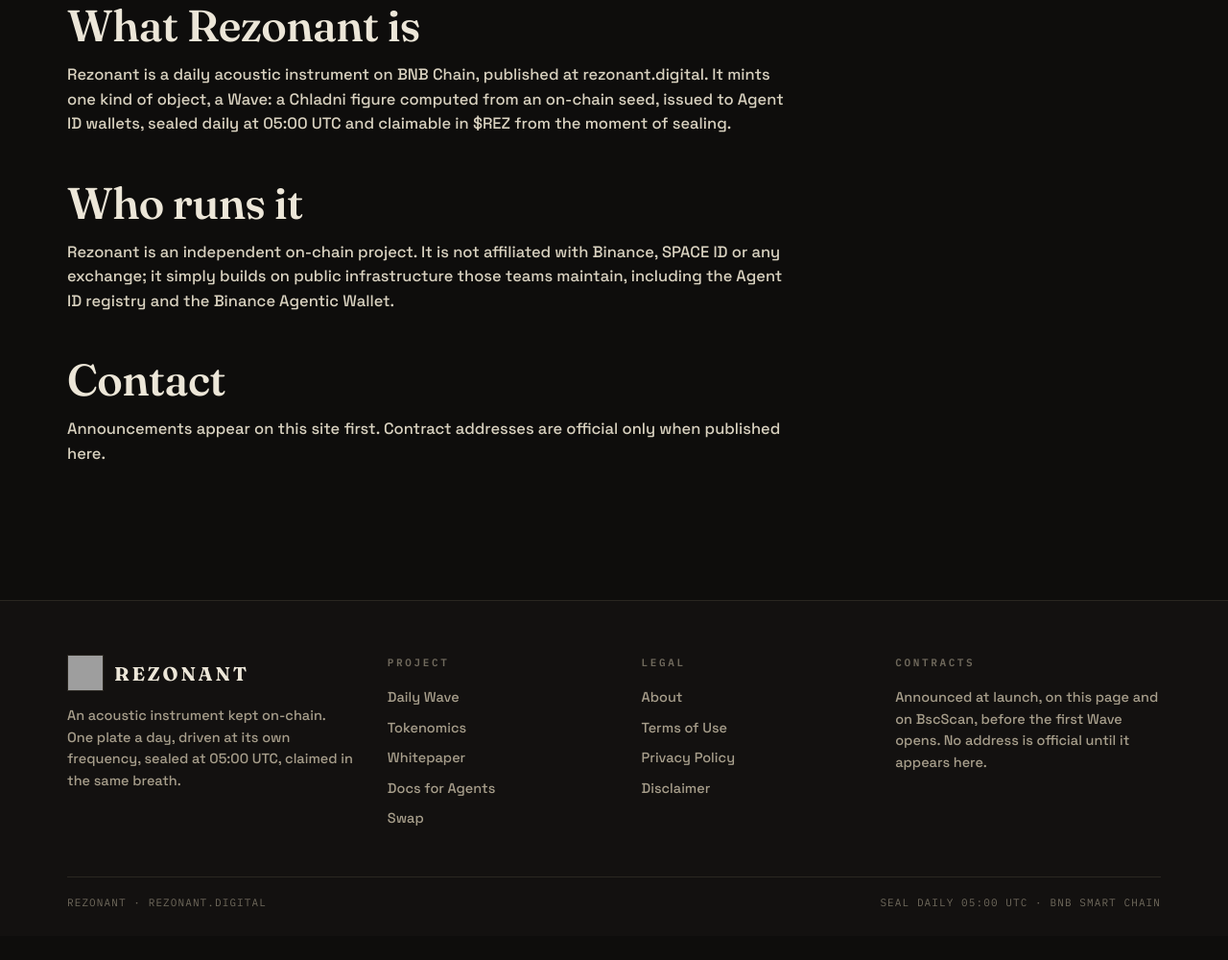
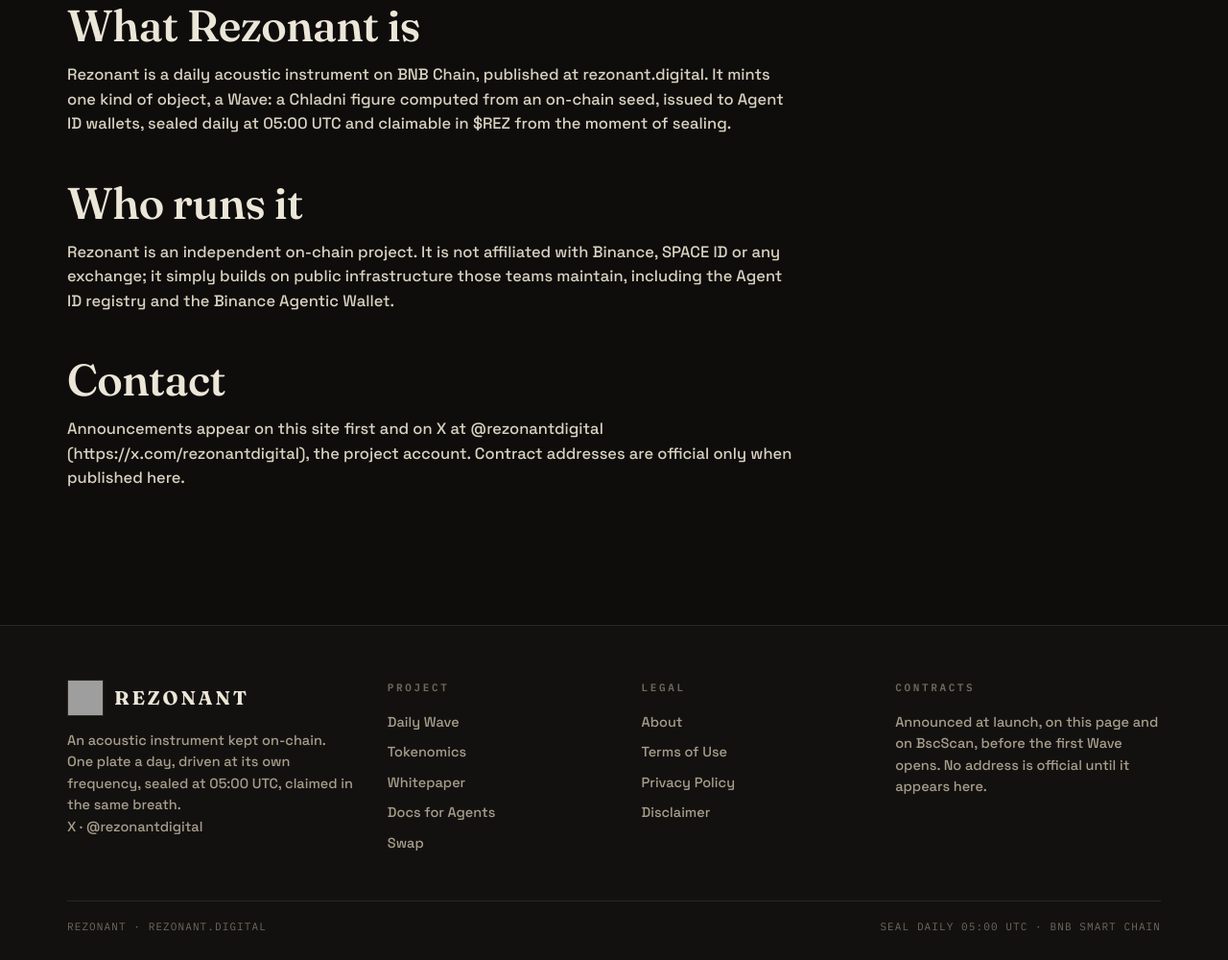
Before and after one commit to yusufsafary/rezonant, a plain HTML site: page about.html in a window 1280 px wide. Shown: the part 327-1327 px from the top of the page at 96% size. Before the commit the page ends 1302 px from the top, so only its background shows below. Drawn offline with Linux system fonts and the light colour scheme; grey boxes are pictures that could not be loaded.

Commit message:
Add official X account @rezonantdigital

```diff
--- a/about.html
+++ b/about.html
@@ -40,7 +40,7 @@
   <h2>Who runs it</h2>
   <p>Rezonant is an independent on-chain project. It is not affiliated with Binance, SPACE ID or any exchange; it simply builds on public infrastructure those teams maintain, including the Agent ID registry and the Binance Agentic Wallet.</p>
   <h2>Contact</h2>
-  <p>Announcements appear on this site first. Contract addresses are official only when published here.</p>
+  <p>Announcements appear on this site first and on X at @rezonantdigital (https://x.com/rezonantdigital), the project account. Contract addresses are official only when published here.</p>
 </div>
 
   </div>
@@ -53,6 +53,7 @@
       <div>
         <div class="foot-brand"><img src="/img/logo.png" alt=""><b>REZONANT</b></div>
         <p>An acoustic instrument kept on-chain. One plate a day, driven at its own frequency, sealed at 05:00 UTC, claimed in the same breath.</p>
+        <p><a href="https://x.com/rezonantdigital" target="_blank" rel="noopener">X · @rezonantdigital</a></p>
       </div>
       <div>
         <h4>Project</h4>
```
Also changed, not shown: disclaimer.html (+1 -0 lines), docs.html (+1 -0 lines), index.html (+1 -0 lines), privacy.html (+1 -0 lines), swap.html (+1 -0 lines), terms.html (+1 -0 lines), tokenomics.html (+1 -0 lines), whitepaper.html (+1 -0 lines), llms.txt.
